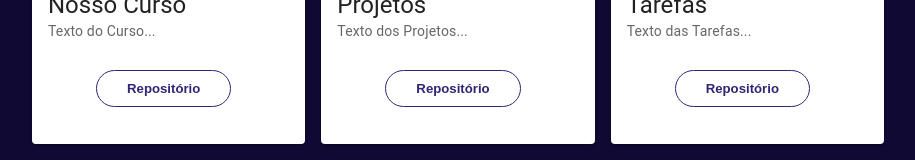
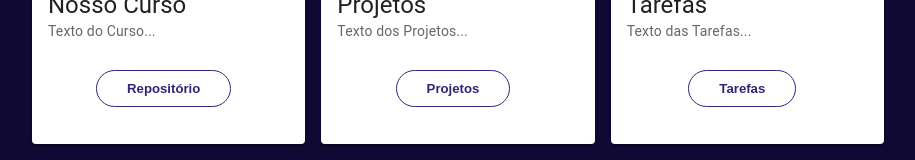
Before and after one commit to burnerebd/react-sesc, a React (Vite) app: page / in a window 1280 px wide. Shown: the part 286-446 px from the top of the page, without its empty margins (182-1097 px from the left). Built offline with nearby package versions, Linux system fonts and the light colour scheme.

Commit message:
Aula 9 [x]

```diff
--- a/index.html
+++ b/index.html
@@ -4,7 +4,7 @@
     <meta charset="UTF-8" />
     <link rel="icon" type="image/svg+xml" href="/vite.svg" />
     <meta name="viewport" content="width=device-width, initial-scale=1.0" />
-    <title>Sesc React</title>
+    <title>Sesc + React</title>
   </head>
   <body>
     <div id="root"></div>
--- a/src/pages/home/index.jsx
+++ b/src/pages/home/index.jsx
@@ -53,8 +53,10 @@ function HomePage() {
               sx={{display: 'flex', justifyContent: 'center', paddingBottom: 4}}
             >
               <Link
+                to="https://github.com/burnerebd/react-sesc"
                 className="btn-close"
                 target="_blank"
+                // ref="noreferrer"
               >
                 Repositório
               </Link>
@@ -83,9 +85,10 @@ function HomePage() {
               sx={{display: 'flex', justifyContent: 'center', paddingBottom: 4}}
             >
               <Link
+                to="projects"
                 className="btn-close"
               >
-                Repositório
+                Projetos
               </Link>
             </CardActions>
           </Card>
@@ -113,10 +116,10 @@ function HomePage() {
               sx={{display: 'flex', justifyContent: 'center', paddingBottom: 4}}
             >
               <Link
+                to="tasks"
                 className="btn-close"
-                href="./tasks"
               >
-                Repositório
+                Tarefas
               </Link>
             </CardActions>
           </Card>
```
Also changed, not shown: src/data/data-teams.json (+7 -0 lines), 2 other files (tests, documents, lock files or other folders).
